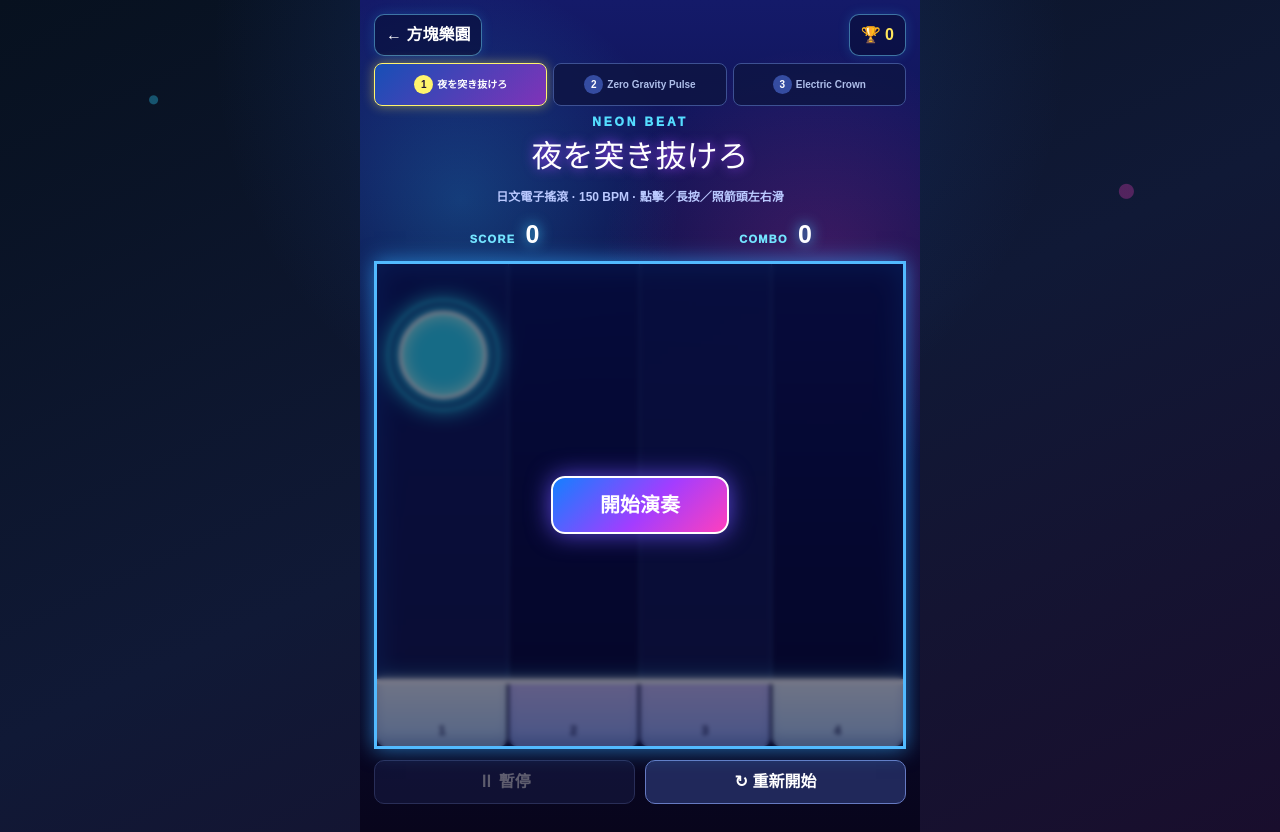
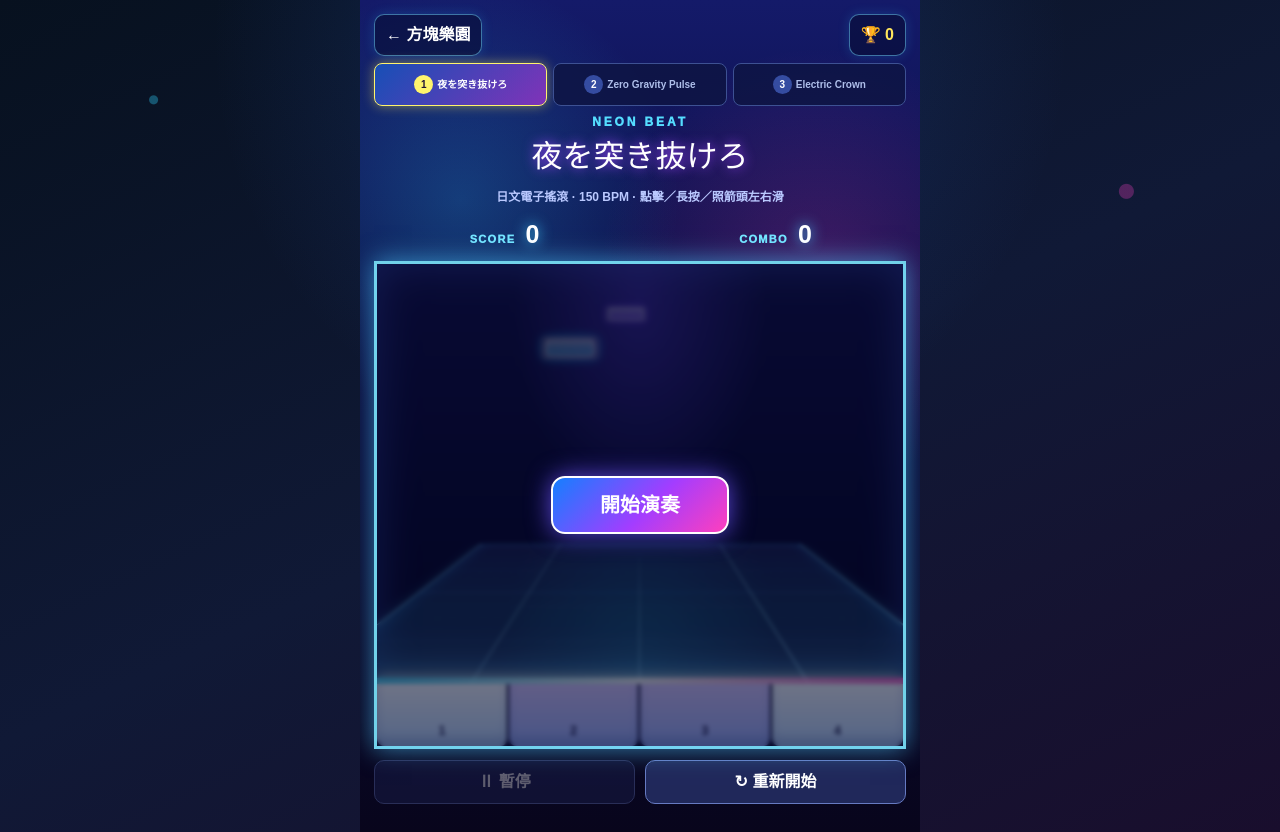
Before and after one commit to LittleKMT/8x8, a Next.js app: page /rhythm in a window 1280 px wide. Built offline with nearby package versions, Linux system fonts and the light colour scheme.

Commit message:
Rework first rhythm song as perspective note highway

```diff
--- a/app/rhythm/chart.ts
+++ b/app/rhythm/chart.ts
@@ -1,4 +1,4 @@
-export type NoteKind = "tap" | "hold" | "flick-left" | "flick-right";
+export type NoteKind = "tap" | "hold" | "slide" | "flick-left" | "flick-right";
 
 export type RhythmNote = {
   id: number;
@@ -6,6 +6,7 @@ export type RhythmNote = {
   time: number;
   kind: NoteKind;
   hold?: number;
+  endLane?: number;
 };
 
 export type HitGrade = "perfect" | "good" | "miss";
@@ -19,7 +20,57 @@ const MOTIFS = [
   [2, 3, 0, 1],
 ];
 
+export const FIRST_SONG_BEAT_OFFSET = 0.294;
+
+function buildFirstSongChart(duration: number, bpm: number): RhythmNote[] {
+  const notes: RhythmNote[] = [];
+  const beatLength = 60 / bpm;
+  const motifs = [[0, 1, 2, 3], [3, 2, 1, 0], [0, 2, 3, 1], [1, 0, 2, 3]];
+  let id = 0;
+  let bar = 0;
+
+  while (FIRST_SONG_BEAT_OFFSET + (4 + bar * 4) * beatLength < duration - 1.5) {
+    const barBeat = 4 + bar * 4;
+    const motif = motifs[bar % motifs.length];
+    const isSlideBar = bar >= 4 && bar % 6 === 4;
+    const lively = bar >= 10 && bar % 8 >= 5;
+    const offsets = lively ? [0, 0.5, 1.5, 2, 3] : [0, 1, 2, 3];
+
+    offsets.forEach((offset, index) => {
+      const time = Number((FIRST_SONG_BEAT_OFFSET + (barBeat + offset) * beatLength).toFixed(3));
+      if (time >= duration - 1.2) return;
+
+      if (isSlideBar && index === 0) {
+        const lane = motif[0];
+        const direction = lane < 2 ? 1 : -1;
+        const holdBeats = [2, 2.5, 3][Math.floor(bar / 6) % 3];
+        notes.push({
+          id: id++, lane, time, kind: "slide",
+          hold: Number((holdBeats * beatLength).toFixed(3)),
+          endLane: Math.max(0, Math.min(3, lane + direction)),
+        });
+        return;
+      }
+
+      let lane = motif[index % motif.length];
+      if (isSlideBar) lane = motif[0] < 2 ? 3 - index % 2 : index % 2;
+      const flick = bar >= 8 && index === offsets.length - 1 && bar % 4 === 2;
+      const kind: NoteKind = flick ? (lane < 2 ? "flick-left" : "flick-right") : "tap";
+      notes.push({ id: id++, lane, time, kind });
+
+      if (bar >= 14 && bar % 8 === 7 && index === 0) {
+        notes.push({ id: id++, lane: (lane + 2) % 4, time, kind: "tap" });
+      }
+    });
+
+    bar += 1;
+  }
+
+  return notes.sort((a, b) => a.time - b.time || a.lane - b.lane);
+}
+
 export function buildChart(duration: number, bpm = 150, variant = 0): RhythmNote[] {
+  if (variant === 0) return buildFirstSongChart(duration, bpm);
   const notes: RhythmNote[] = [];
   const beatLength = 60 / bpm;
   const firstBeat = 4;
--- a/app/rhythm/page.tsx
+++ b/app/rhythm/page.tsx
@@ -2,7 +2,7 @@
 
 import Link from "next/link";
 import { useCallback, useEffect, useMemo, useRef, useState, useSyncExternalStore } from "react";
-import { buildChart, gradeHit, pointsForGrade, type HitGrade, type RhythmNote } from "./chart";
+import { FIRST_SONG_BEAT_OFFSET, buildChart, gradeHit, pointsForGrade, type HitGrade, type RhythmNote } from "./chart";
 import styles from "./rhythm.module.css";
 
 const BASE_PATH = process.env.NEXT_PUBLIC_BASE_PATH ?? "";
@@ -20,7 +20,8 @@ const SONGS = [
 
 type Status = "ready" | "playing" | "paused" | "finished";
 type ResultCounts = Record<HitGrade, number>;
-type ActiveHold = { note: RhythmNote; grade: HitGrade; startedAt: number };
+type ActiveHold = { note: RhythmNote; grade: HitGrade; startedAt: number; endsAt: number };
+type FlickStart = { x: number; grade: HitGrade };
 type Feedback = HitGrade | "hold" | "swipe" | null;
 
 function scoreKey(songId: string) {
@@ -43,7 +44,7 @@ export default function RhythmGame() {
   const judgedRef = useRef(new Set<number>());
   const pressedLanesRef = useRef(new Set<number>());
   const activeHoldsRef = useRef(new Map<number, ActiveHold>());
-  const flickStartsRef = useRef(new Map<number, number>());
+  const flickStartsRef = useRef(new Map<number, FlickStart>());
   const toneRef = useRef<AudioContext | null>(null);
   const comboRef = useRef(0);
   const scoreRef = useRef(0);
@@ -65,6 +66,9 @@ export default function RhythmGame() {
   const [activeHoldIds, setActiveHoldIds] = useState<Set<number>>(() => new Set());
   const [activeHoldStarts, setActiveHoldStarts] = useState<Map<number, number>>(() => new Map());
   const chart = useMemo(() => buildChart(duration, song.bpm, songIndex), [duration, song.bpm, songIndex]);
+  const isFirstSong = songIndex === 0;
+  const approachSeconds = isFirstSong ? 2.35 : APPROACH_SECONDS;
+  const beatPhase = ((currentTime - FIRST_SONG_BEAT_OFFSET) * song.bpm / 60 % 1 + 1) % 1;
 
   const playKeyTone = useCallback((lane: number) => {
     const Context = window.AudioContext || window.webkitAudioContext;
@@ -141,8 +145,7 @@ export default function RhythmGame() {
       setCurrentTime(now);
 
       for (const [lane, active] of activeHoldsRef.current) {
-        const endTime = active.startedAt + (active.note.hold ?? 0);
-        if (now >= endTime - 0.05 && pressedLanesRef.current.has(lane)) finishHold(lane, true);
+        if (now >= active.endsAt - 0.05 && pressedLanesRef.current.has(lane)) finishHold(lane, true);
       }
 
       const activeIds = new Set([
@@ -236,7 +239,12 @@ export default function RhythmGame() {
 
     const grade = gradeHit(target.time - now);
     if (target.hold) {
-      activeHoldsRef.current.set(lane, { note: target, grade, startedAt: now });
+      activeHoldsRef.current.set(lane, {
+        note: target,
+        grade,
+        startedAt: now,
+        endsAt: isFirstSong ? target.time + (target.hold ?? 0) : now + (target.hold ?? 0),
+      });
       setActiveHoldIds(new Set([...activeHoldsRef.current.values()].map((value) => value.note.id)));
       setActiveHoldStarts(new Map([...activeHoldsRef.current.values()].map((value) => [value.note.id, value.startedAt])));
       setFeedback("hold");
@@ -244,7 +252,7 @@ export default function RhythmGame() {
     } else {
       recordGrade(target, grade);
     }
-  }, [chart, playKeyTone, recordGrade, status]);
+  }, [chart, isFirstSong, playKeyTone, recordGrade, status]);
 
   const releaseLane = useCallback((lane: number) => {
     pressedLanesRef.current.delete(lane);
@@ -252,40 +260,49 @@ export default function RhythmGame() {
     const active = activeHoldsRef.current.get(lane);
     const audio = audioRef.current;
     if (!active || !audio) return;
-    const endTime = active.startedAt + (active.note.hold ?? 0);
-    finishHold(lane, audio.currentTime >= endTime - 0.18);
+    finishHold(lane, audio.currentTime >= active.endsAt - 0.18);
   }, [finishHold]);
 
   const pressNote = useCallback((note: RhythmNote, pointerX: number) => {
     if (status !== "playing" || judgedRef.current.has(note.id)) return;
     const audio = audioRef.current;
     if (!audio || activeHoldsRef.current.has(note.lane)) return;
+    const grade = isFirstSong ? gradeHit(note.time - audio.currentTime) : "perfect";
+    if (isFirstSong && grade === "miss") {
+      setFeedback(null);
+      return;
+    }
     pressedLanesRef.current.add(note.lane);
     setLaneFlash(note.lane);
 
     if (note.kind === "flick-left" || note.kind === "flick-right") {
-      flickStartsRef.current.set(note.id, pointerX);
+      flickStartsRef.current.set(note.id, { x: pointerX, grade });
       setFeedback("swipe");
     } else if (note.hold) {
-      activeHoldsRef.current.set(note.lane, { note, grade: "perfect", startedAt: audio.currentTime });
+      activeHoldsRef.current.set(note.lane, {
+        note,
+        grade,
+        startedAt: audio.currentTime,
+        endsAt: isFirstSong ? note.time + note.hold : audio.currentTime + note.hold,
+      });
       setActiveHoldIds(new Set([...activeHoldsRef.current.values()].map((value) => value.note.id)));
       setActiveHoldStarts(new Map([...activeHoldsRef.current.values()].map((value) => [value.note.id, value.startedAt])));
       setFeedback("hold");
       playKeyTone(note.lane);
     } else {
-      recordGrade(note, "perfect");
+      recordGrade(note, grade);
     }
-  }, [playKeyTone, recordGrade, status]);
+  }, [isFirstSong, playKeyTone, recordGrade, status]);
 
   const releaseNote = useCallback((note: RhythmNote, pointerX: number) => {
     const flickStart = flickStartsRef.current.get(note.id);
-    if (flickStart !== undefined) {
+    if (flickStart) {
       flickStartsRef.current.delete(note.id);
       pressedLanesRef.current.delete(note.lane);
       setLaneFlash((value) => value === note.lane ? null : value);
-      const distance = pointerX - flickStart;
+      const distance = pointerX - flickStart.x;
       const correct = note.kind === "flick-left" ? distance <= -24 : distance >= 24;
-      recordGrade(note, correct ? "perfect" : "miss");
+      recordGrade(note, correct ? flickStart.grade : "miss");
       return;
     }
     releaseLane(note.lane);
@@ -312,7 +329,7 @@ export default function RhythmGame() {
     if (judgedIds.has(note.id)) return false;
     const until = note.time - currentTime;
     const holdEnd = note.time + (note.hold ?? 0);
-    return until <= APPROACH_SECONDS + 0.15 && holdEnd >= currentTime - MISS_AFTER_SECONDS;
+    return until <= approachSeconds + 0.15 && holdEnd >= currentTime - MISS_AFTER_SECONDS;
   });
 
   return (
@@ -350,27 +367,35 @@ export default function RhythmGame() {
         <div><span>COMBO</span><strong>{combo}</strong></div>
       </section>
 
-      <section className={styles.stage} aria-label="四軌節奏遊戲">
+      <section className={`${styles.stage} ${isFirstSong ? styles.sekaiStage : ""}`} aria-label="四軌節奏遊戲">
         <div className={styles.lanes}>
+          {isFirstSong && <div className={styles.trackHighway} aria-hidden="true" />}
           {LANE_COLORS.map((color, lane) => (
             <div key={color} className={`${styles.lane} ${laneFlash === lane ? styles.laneHit : ""}`} />
           ))}
           {visibleNotes.map((note) => {
             const isActive = activeHoldIds.has(note.id);
-            const progress = 1 - (note.time - currentTime) / APPROACH_SECONDS;
-            const top = Math.max(-8, Math.min(87, progress * 87));
+            const progress = 1 - (note.time - currentTime) / approachSeconds;
+            const depth = Math.max(0, Math.min(1, progress));
+            const top = isFirstSong
+              ? Math.max(4, Math.min(86, 6 + Math.pow(depth, 1.45) * 80))
+              : Math.max(-8, Math.min(87, progress * 87));
+            const laneCenter = note.lane * 25 + 12.5;
+            const perspectiveLeft = isFirstSong ? 50 + (laneCenter - 50) * (0.2 + depth * 0.8) : laneCenter;
+            const noteScale = isFirstSong ? 0.3 + depth * 0.78 : 1;
             const activeStart = activeHoldStarts.get(note.id);
             const remainingHold = note.hold
               ? Math.max(0, activeStart === undefined ? note.hold : note.hold - (currentTime - activeStart))
               : 0;
-            const holdLength = Math.min(80, remainingHold / APPROACH_SECONDS * 87);
+            const holdLength = Math.min(80, remainingHold / approachSeconds * 87);
+            const slideDirection = (note.endLane ?? note.lane) - note.lane;
             return (
               <div
                 key={note.id}
                 role="button"
                 tabIndex={0}
                 aria-label={note.hold ? `第 ${note.lane + 1} 軌長按音符` : note.kind.startsWith("flick") ? `第 ${note.lane + 1} 軌滑動音符` : `第 ${note.lane + 1} 軌點擊音符`}
-                className={`${styles.note} ${note.hold ? styles.holdNote : ""} ${note.kind.startsWith("flick") ? styles.flickNote : ""} ${isActive ? styles.activeHold : ""}`}
+                className={`${styles.note} ${isFirstSong ? styles.sekaiNote : ""} ${note.hold ? styles.holdNote : ""} ${note.kind === "slide" ? styles.slideNote : ""} ${note.kind.startsWith("flick") ? styles.flickNote : ""} ${isActive ? styles.activeHold : ""}`}
                 onPointerDown={(event) => {
                   event.preventDefault();
                   event.stopPropagation();
@@ -389,20 +414,27 @@ export default function RhythmGame() {
                   if (event.key === "Enter" || event.key === " ") releaseNote(note, 0);
                 }}
                 style={{
-                  left: `${note.lane * 25 + 12.5}%`,
+                  left: `${perspectiveLeft}%`,
                   top: `${top}%`,
                   background: LANE_COLORS[note.lane],
                   color: LANE_COLORS[note.lane],
                   boxShadow: `0 0 18px ${LANE_COLORS[note.lane]}`,
                   "--hold-length": `${holdLength}%`,
+                  "--note-scale": noteScale,
+                  "--slide-skew": `${slideDirection * 14}deg`,
+                  opacity: isFirstSong ? 0.38 + depth * 0.62 : 1,
                 } as React.CSSProperties}
               >
+                {note.kind === "slide" && <span className={styles.slideRibbon} />}
                 {note.kind === "flick-left" && <span className={styles.flickArrow}>←</span>}
                 {note.kind === "flick-right" && <span className={styles.flickArrow}>→</span>}
               </div>
             );
           })}
-          <div className={styles.judgeLine} />
+          <div
+            className={`${styles.judgeLine} ${isFirstSong ? styles.tempoJudge : ""}`}
+            style={isFirstSong ? { opacity: 0.56 + (1 - beatPhase) * 0.44, transform: `scaleY(${1 + (1 - beatPhase) * 0.85})` } : undefined}
+          />
           {feedback && status === "playing" && (
             <div className={`${styles.grade} ${styles[feedback]}`}>{feedback === "hold" ? "HOLD" : feedback === "swipe" ? "SWIPE!" : feedback.toUpperCase()}</div>
           )}
--- a/app/rhythm/rhythm.module.css
+++ b/app/rhythm/rhythm.module.css
@@ -41,7 +41,26 @@
   background: linear-gradient(180deg, rgba(10, 21, 94, .96), rgba(11, 8, 50, .98));
   box-shadow: inset 0 0 28px rgba(28, 133, 255, .32), 0 0 20px rgba(52, 170, 255, .65);
 }
+.sekaiStage {
+  border-color: rgba(125, 232, 255, .9);
+  background:
+    radial-gradient(ellipse at 50% 8%, rgba(107, 75, 255, .38), transparent 34%),
+    radial-gradient(ellipse at 50% 86%, rgba(31, 221, 255, .2), transparent 38%),
+    linear-gradient(180deg, #11134d 0%, #080a32 52%, #06051d 100%);
+  box-shadow: inset 0 0 42px rgba(79, 122, 255, .38), 0 0 24px rgba(81, 203, 255, .62);
+}
 .lanes { position: absolute; inset: 0; overflow: hidden; }
+.trackHighway {
+  position: absolute; z-index: 0; top: -31%; right: -17%; bottom: 11%; left: -17%; transform-origin: center bottom;
+  transform: perspective(390px) rotateX(55deg);
+  background:
+    repeating-linear-gradient(90deg, rgba(127, 224, 255, .08) 0 calc(25% - 2px), rgba(151, 230, 255, .7) calc(25% - 1px) 25%),
+    repeating-linear-gradient(0deg, rgba(85, 153, 255, .2) 0 2px, transparent 2px 55px),
+    linear-gradient(180deg, rgba(102, 78, 255, .08), rgba(25, 207, 255, .2));
+  border: 2px solid rgba(137, 232, 255, .58);
+  box-shadow: inset 0 0 36px rgba(42, 168, 255, .32), 0 0 28px rgba(61, 212, 255, .24);
+  pointer-events: none;
+}
 .lane { position: absolute; top: 0; bottom: 0; width: 25%; border-right: 1px solid rgba(112, 190, 255, .28); }
 .lane:nth-child(1) { left: 0; }
 .lane:nth-child(2) { left: 25%; }
@@ -50,10 +69,11 @@
 .lane::after { content: ""; position: absolute; inset: 0; opacity: 0; background: linear-gradient(180deg, transparent, rgba(255,255,255,.32)); }
 .laneHit::after { animation: laneFlash .12s ease-out; }
 .lane:nth-child(odd) { background: linear-gradient(180deg, rgba(57, 87, 176, .08), rgba(77, 112, 211, .17)); }
+.sekaiStage .lane { z-index: 1; border: 0; background: transparent; }
 .note {
   --orb-size: clamp(58px, 17vw, 88px);
   position: absolute; z-index: 5; width: var(--orb-size); height: var(--orb-size); border: 3px solid #fff; border-radius: 50%;
-  transform: translateX(-50%); will-change: top; pointer-events: auto; cursor: pointer; touch-action: none;
+  transform: translateX(-50%) scale(var(--note-scale, 1)); will-change: top, left, transform; pointer-events: auto; cursor: pointer; touch-action: none;
   box-shadow: inset 0 0 18px rgba(255,255,255,.72), 0 0 16px currentColor, 0 0 34px currentColor !important;
   animation: orbFloat .75s ease-in-out infinite alternate;
   -webkit-tap-highlight-color: transparent;
@@ -62,11 +82,11 @@
   content: ""; position: absolute; inset: -11px; border: 2px solid currentColor; border-radius: 50%; opacity: .44;
   box-shadow: 0 0 18px currentColor; animation: haloPulse .8s ease-in-out infinite alternate; pointer-events: none;
 }
-.note:active { filter: brightness(1.5); transform: translateX(-50%) scale(.92); }
+.note:active { filter: brightness(1.5); transform: translateX(-50%) scale(calc(var(--note-scale, 1) * .92)); }
 .holdNote {
   height: calc(var(--orb-size) + var(--hold-length));
   border-radius: calc(var(--orb-size) / 2);
-  transform: translate(-50%, calc(-100% + var(--orb-size)));
+  transform: translate(-50%, calc(-100% + var(--orb-size))) scale(var(--note-scale, 1));
   background-image: repeating-linear-gradient(0deg, rgba(255,255,255,.2) 0 13px, rgba(255,255,255,.55) 13px 25px) !important;
   box-shadow: inset 0 0 0 2px rgba(255,255,255,.25), 0 0 18px currentColor;
   animation: none;
@@ -77,7 +97,42 @@
   border: 3px solid #fff; border-radius: 50%; background: inherit; box-shadow: inset 0 0 18px rgba(255,255,255,.76), 0 0 20px #fff;
 }
 .activeHold { filter: brightness(1.35); animation: holdPulse .35s ease-in-out infinite alternate; }
-.holdNote:active { transform: translate(-50%, calc(-100% + var(--orb-size))) scale(.98); }
+.holdNote:active { transform: translate(-50%, calc(-100% + var(--orb-size))) scale(calc(var(--note-scale, 1) * .98)); }
+.sekaiNote {
+  --note-height: clamp(25px, 7vw, 38px);
+  width: 21%; height: var(--note-height); border: 2px solid rgba(255,255,255,.96); border-radius: 7px;
+  background-image: linear-gradient(180deg, rgba(255,255,255,.78), rgba(255,255,255,.16)) !important;
+  box-shadow: inset 0 0 12px rgba(255,255,255,.85), 0 0 10px #fff, 0 0 30px currentColor !important;
+  transform-origin: center center; animation: glassShimmer .55s ease-in-out infinite alternate;
+  backdrop-filter: blur(3px);
+}
+.sekaiNote::before {
+  inset: -7px; border-radius: 10px; border-color: rgba(255,255,255,.82); opacity: .5;
+  box-shadow: 0 0 18px currentColor, inset 0 0 8px rgba(255,255,255,.7);
+}
+.sekaiNote.holdNote {
+  width: 18%; height: calc(var(--note-height) + var(--hold-length)); border: 0; border-radius: 0; background: transparent !important;
+  box-shadow: none !important; transform: translate(-50%, calc(-100% + var(--note-height))) scale(var(--note-scale, 1));
+  transform-origin: center bottom; animation: none; overflow: visible;
+}
+.sekaiNote.holdNote::before { display: none; }
+.sekaiNote.holdNote::after {
+  z-index: 2; left: -8%; right: -8%; bottom: 0; height: var(--note-height); border: 2px solid #fff; border-radius: 7px;
+  background: linear-gradient(180deg, rgba(255,255,255,.92), rgba(72,255,221,.5));
+  box-shadow: inset 0 0 12px #fff, 0 0 12px #fff, 0 0 28px #52ffd9;
+}
+.slideRibbon {
+  position: absolute; z-index: 1; inset: 0 5%; border: 2px solid rgba(223,255,250,.9); border-radius: 10px 10px 4px 4px;
+  transform: skewX(var(--slide-skew, 0deg)); transform-origin: center bottom;
+  background:
+    repeating-linear-gradient(0deg, rgba(255,255,255,.08) 0 18px, rgba(255,255,255,.36) 18px 21px),
+    linear-gradient(90deg, rgba(40,255,221,.28), rgba(255,255,255,.72), rgba(87,156,255,.3));
+  box-shadow: inset 0 0 18px rgba(255,255,255,.74), 0 0 12px #fff, 0 0 30px #42ffde;
+  animation: ribbonGlow .7s ease-in-out infinite alternate; pointer-events: none;
+}
+.sekaiNote.flickNote { border-radius: 7px; }
+.sekaiNote.flickNote::before { border-radius: 10px; }
+.sekaiNote .flickArrow { font-size: clamp(24px, 7vw, 38px); }
 .flickNote {
   border-color: #fff8a6;
   background-image: linear-gradient(135deg, #ffdb31 0%, #ff7f37 46%, #ff3db7 100%) !important;
@@ -90,6 +145,7 @@
   font-weight: 1000; line-height: 1; text-shadow: 0 2px 0 rgba(69, 21, 111, .5), 0 0 12px #fff; pointer-events: none;
 }
 .judgeLine { position: absolute; z-index: 4; left: 0; right: 0; top: 86%; height: 5px; background: #fff; box-shadow: 0 0 8px #fff, 0 0 20px #38cfff; }
+.tempoJudge { transform-origin: center; background: linear-gradient(90deg, #57dfff, #fff, #ff79d7); box-shadow: 0 0 10px #fff, 0 0 25px #42dfff, 0 0 42px #bd65ff; }
 .pianoKeys {
   position: absolute; z-index: 4; left: 0; right: 0; top: calc(86% + 5px); bottom: 0; display: grid; grid-template-columns: repeat(4, 1fr);
   pointer-events: none; background: #080c35;
@@ -127,6 +183,8 @@
 @keyframes haloPulse { from { transform: scale(.9); opacity: .3; } to { transform: scale(1.08); opacity: .72; } }
 @keyframes orbFloat { from { filter: brightness(1); } to { filter: brightness(1.18); } }
 @keyframes flickWobble { from { filter: brightness(1); } to { filter: brightness(1.28); } }
+@keyframes glassShimmer { from { filter: brightness(.96) saturate(1.05); } to { filter: brightness(1.3) saturate(1.35); } }
+@keyframes ribbonGlow { from { filter: brightness(.95); } to { filter: brightness(1.3); } }
 
 @media (max-height: 740px) {
   .titleBlock { margin: 2px 0; }
```
Also changed, not shown: 1 other file (tests, documents, lock files or other folders).
